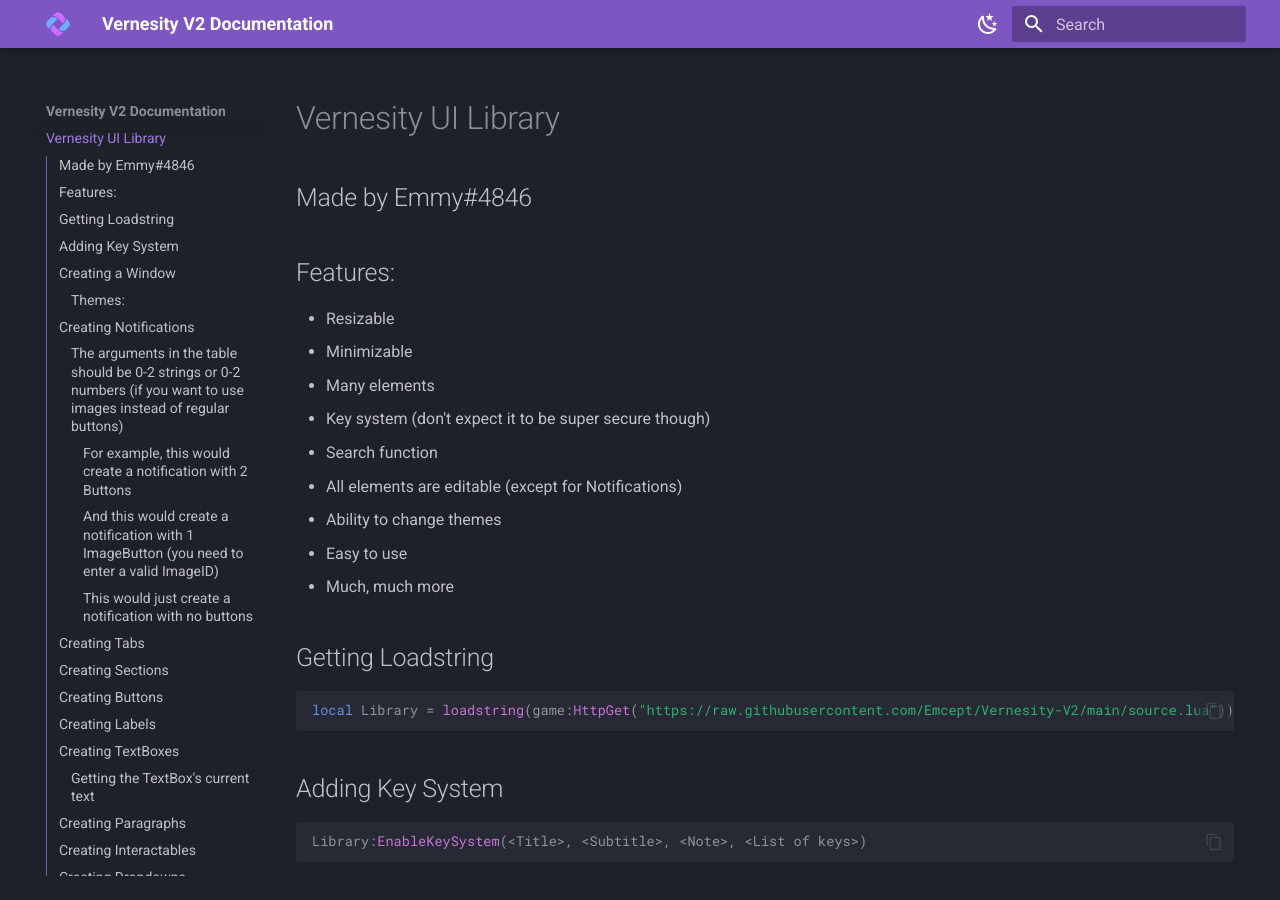
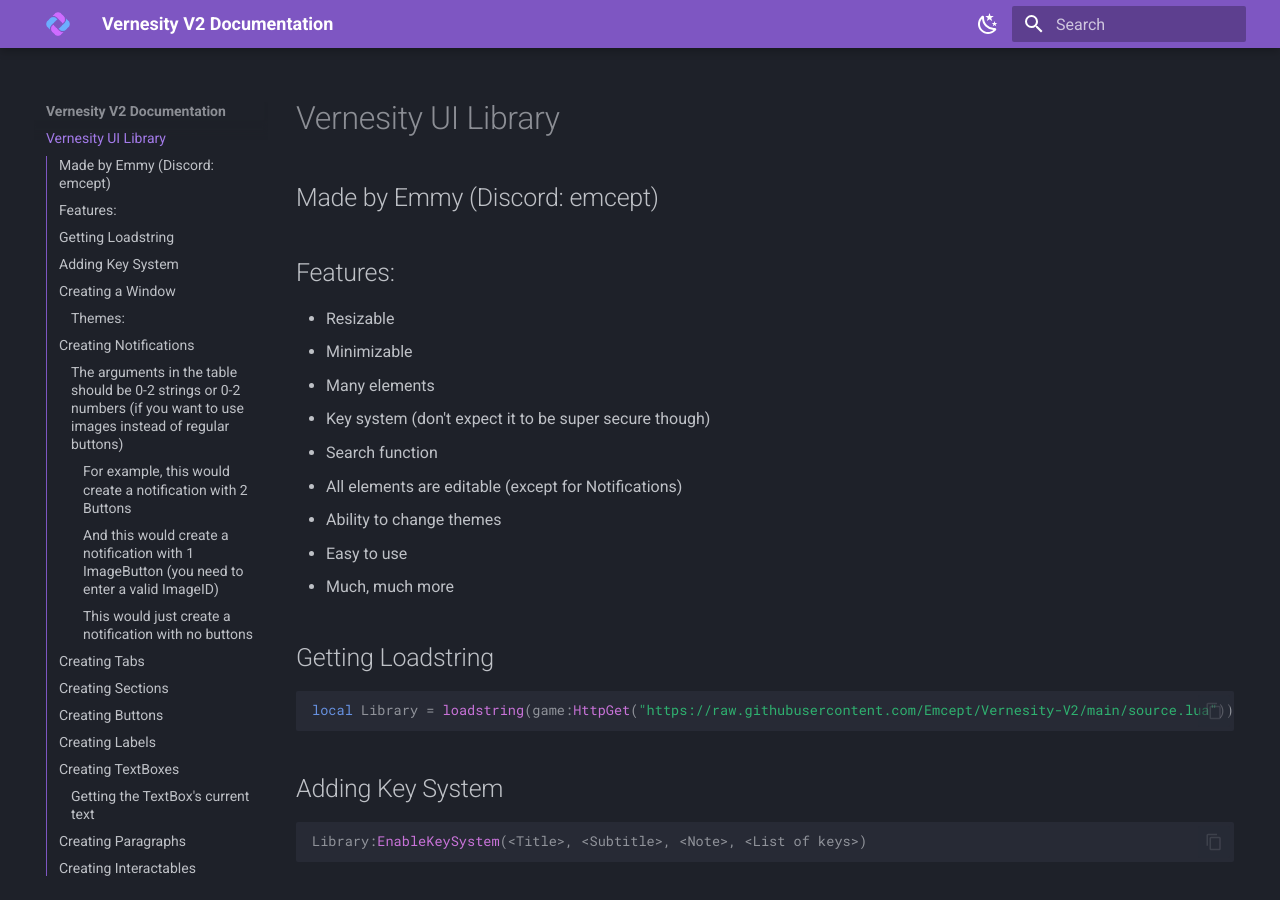
Before and after one commit to Emcept/Vernesity-V2-Documentation, an MkDocs documentation site: the page built from docs/index.md, in a window 1280 px wide and 900 px high. Built offline with MkDocs 1.6.1 and Material for MkDocs 9.7.7, drawn with Linux system fonts in a browser that asks for light colours.

Commit message:
Update index.md

```diff
--- a/docs/index.md
+++ b/docs/index.md
@@ -1,5 +1,5 @@
 # Vernesity UI Library
-## Made by Emmy#4846
+## Made by Emmy (Discord: emcept)
 
 ## Features:
  - Resizable
```
